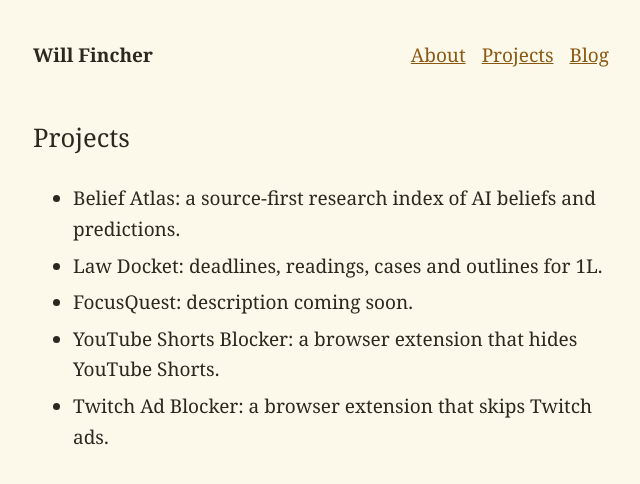
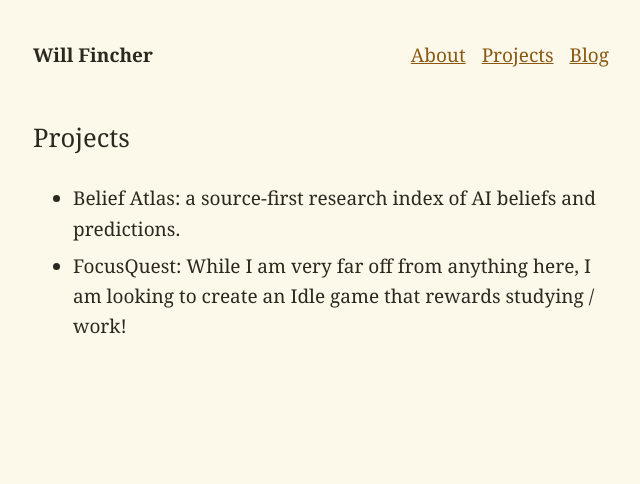
Before and after one commit to williamdfincher-dot/PersonalWebsite, a Jekyll site: the page built from projects.html, in a window 1280 px wide. Shown: the top 484 px of the page, without its empty margins (319-959 px from the left). Built offline with Jekyll 4.4.1, drawn with Linux system fonts in a browser that asks for light colours.

Commit message:
Adjust the Projects page to reflect current activity and more accurate descripitons.

```diff
--- a/_data/projects.yml
+++ b/_data/projects.yml
@@ -4,14 +4,5 @@
 - name: Belief Atlas
   description: a source-first research index of AI beliefs and predictions.
 
-- name: Law Docket
-  description: deadlines, readings, cases and outlines for 1L.
-
 - name: FocusQuest
-  description: description coming soon.
-
-- name: YouTube Shorts Blocker
-  description: a browser extension that hides YouTube Shorts.
-
-- name: Twitch Ad Blocker
-  description: a browser extension that skips Twitch ads.
+  description: While I am very far off from anything here, I am looking to create an Idle game that rewards studying / work!
```
